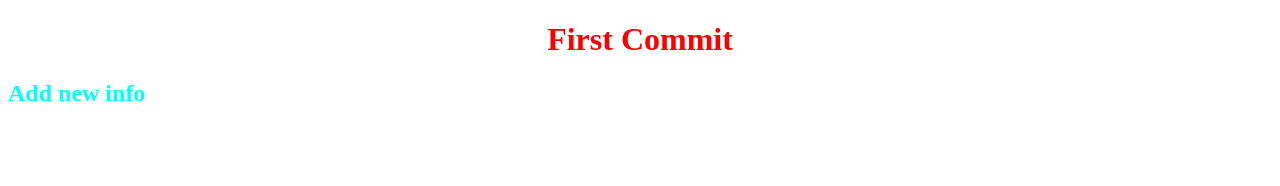
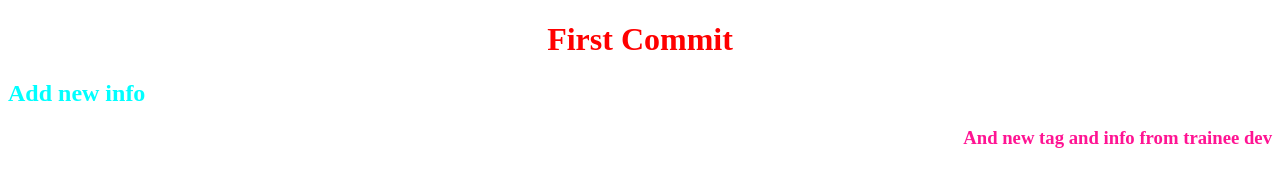
Before and after one commit to taraskundyk/advance-01, a plain HTML site: page index.html in a window 1280 px wide. Drawn offline with Linux system fonts and the light colour scheme.

Commit message:
create new branch and add some tag

```diff
--- a/index.html
+++ b/index.html
@@ -9,6 +9,7 @@
 <body>
     <h1>First Commit</h1>
     <h2>Add new info</h2>
+    <h3>And new tag and info from trainee dev</h3>
 
 </body>
 </html>
--- a/main.css
+++ b/main.css
@@ -6,3 +6,8 @@ h1{
 h2{
     color: aqua;
 }
+
+h3{
+    color: deeppink;
+    text-align: right;
+}
```
